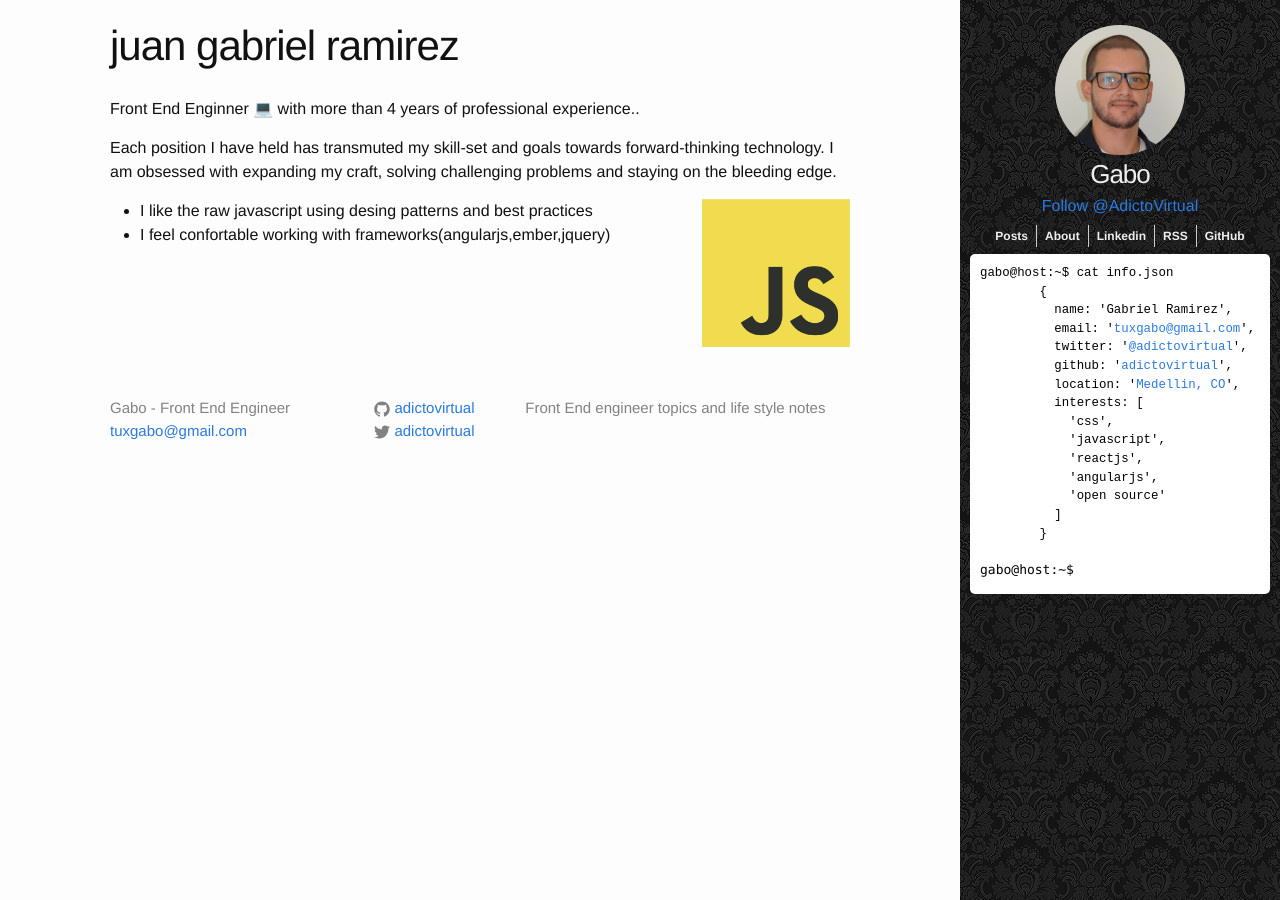
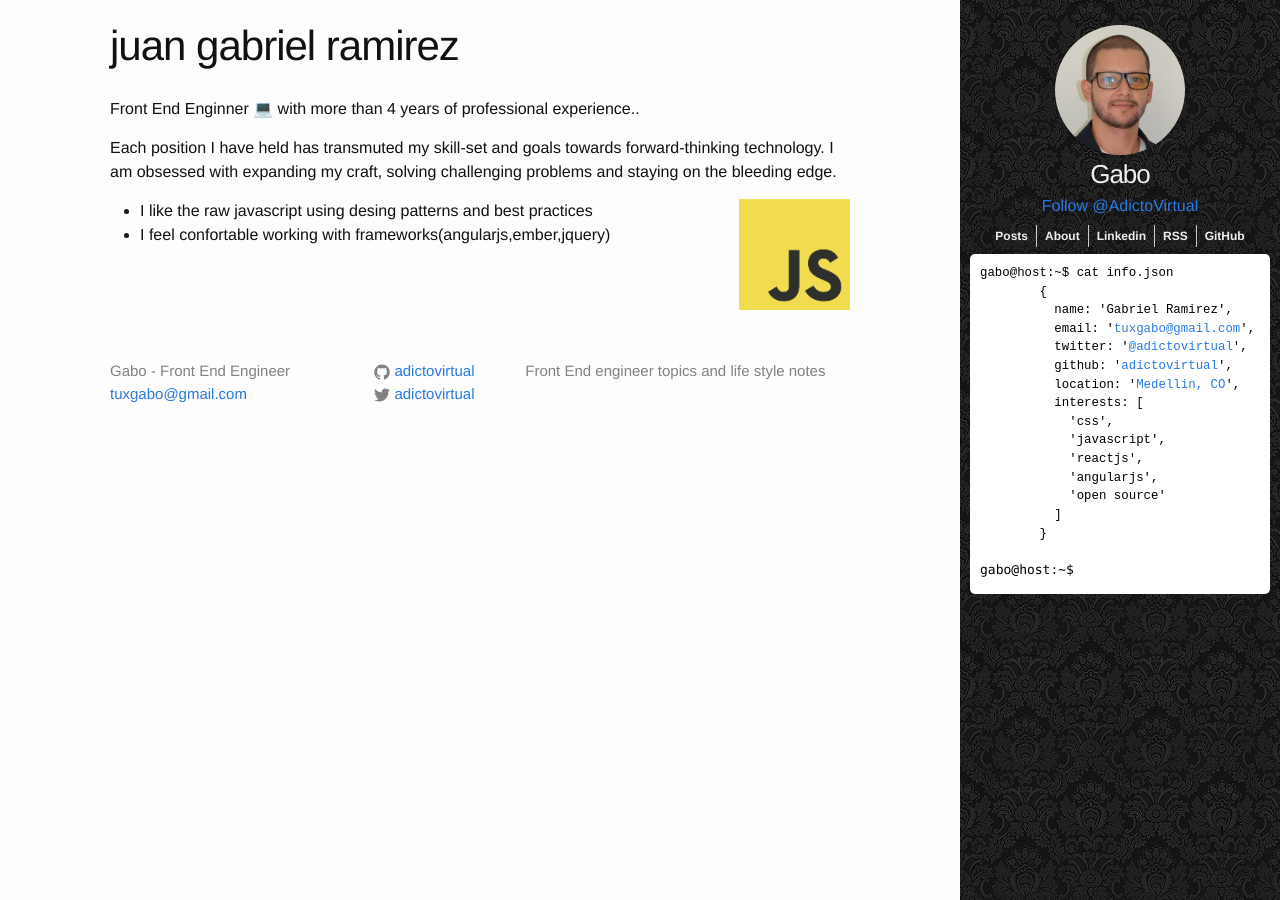
Before and after one commit to juanramirezc2/adictovirtual.github.io, a Jekyll site: the page built from about.html, in a window 1280 px wide. Built offline with Jekyll 4.4.1, drawn with Linux system fonts in a browser that asks for light colours; comment, search, counter and statistics services are not loaded.

Commit message:
changed the img

```diff
--- a/_sass/_base.scss
+++ b/_sass/_base.scss
@@ -246,6 +246,6 @@ pre {
   }
 }
 .logo{
-  width:20%;
+  width:15%;
   float:right;
 }
```
